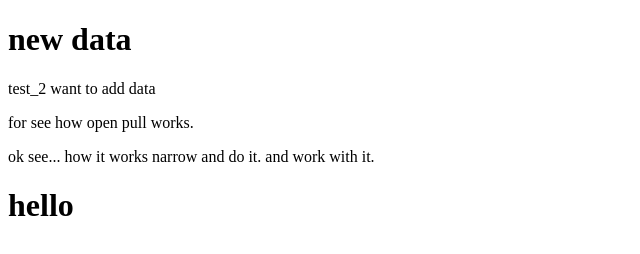
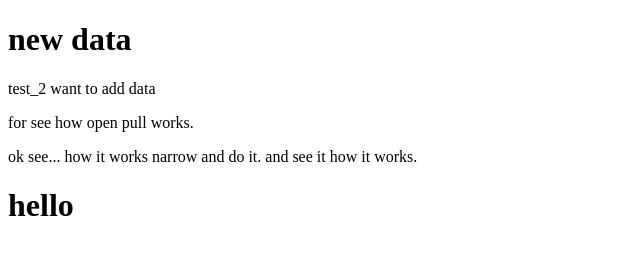
Before and after one commit to meena-github-acc/test_commands, a plain HTML site: page index.html in a window 1280 px wide. Shown: the full height of the page, 0-640 px from the left. Drawn offline with Linux system fonts and the light colour scheme.

Commit message:
update
update

```diff
--- a/index.html
+++ b/index.html
@@ -13,7 +13,7 @@
 
 
     <p>for see how open pull works.</p>
-    <p>ok see... how it works narrow and do it. and work with it.</p>
+    <p>ok see... how it works narrow and do it. and see it how it works.</p>
 
 
 
```
